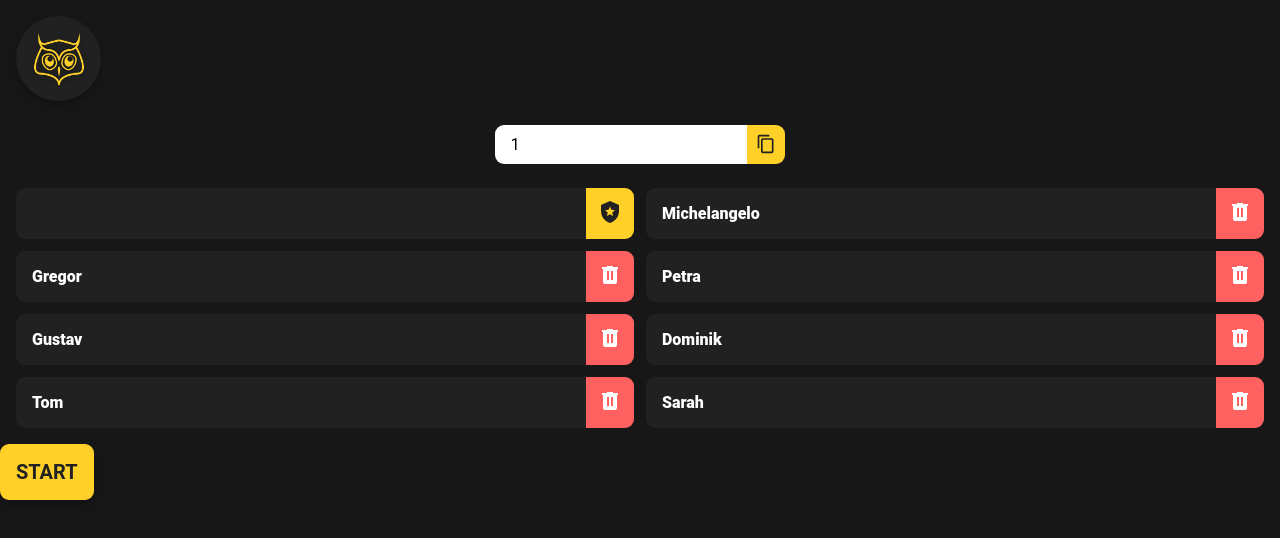
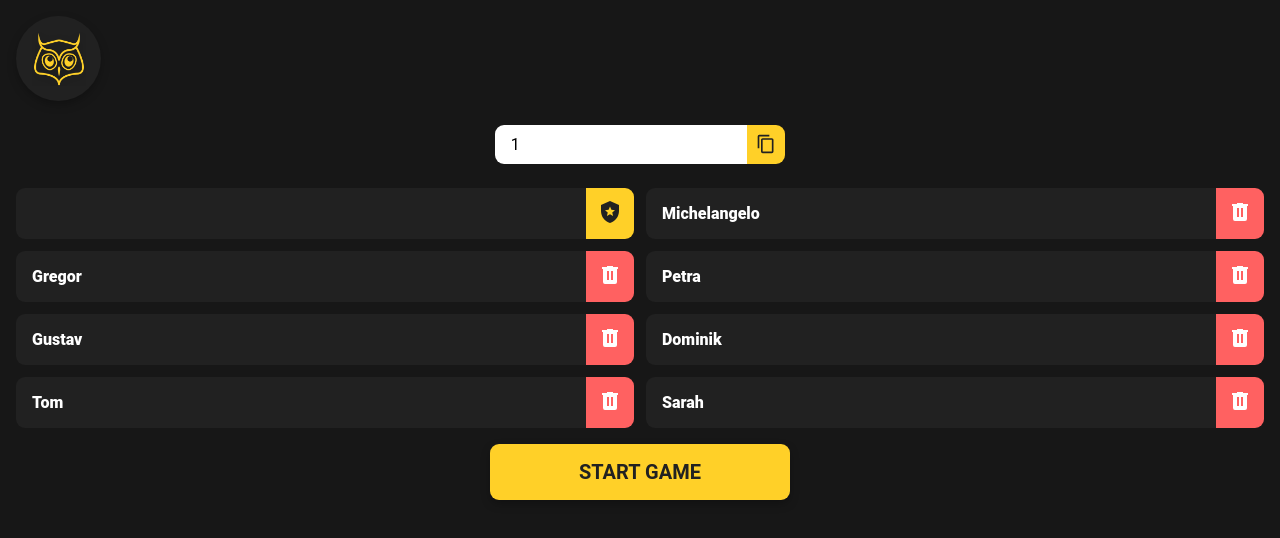
Before and after one commit to nikyoto/nf-capstone, a Next.js app: page /lobby/1 in a window 1280 px wide. Shown: the top 538 px of the page. Built offline with nearby package versions, Linux system fonts and the light colour scheme.

Commit message:
style: added button style, small copy adjustments

```diff
--- a/src/molecules/copy-link/index.jsx
+++ b/src/molecules/copy-link/index.jsx
@@ -14,7 +14,7 @@ export const CopyLink = ({ value, ...props }) => {
 			<CopyToClipboard
 				copied={copied}
 				onClick={() => {
-					copy(value);
+					copy("/lobby/" + value);
 					setCopied(true);
 					setTimeout(() => {
 						setCopied(false);
--- a/src/pages/lobby/[id]/index.jsx
+++ b/src/pages/lobby/[id]/index.jsx
@@ -5,6 +5,7 @@ import { SmallLogo } from "../../../molecules/small-logo";
 import Button from "../../../atoms/button";
 import { CopyLink } from "../../../molecules/copy-link";
 import { PlayerOverview } from "../../../molecules/player-overview";
+import { StyledAppBackground, StyledFieldset } from "../../../ions/styles";
 
 const Page = () => {
 	const name = useStore(state => state.name);
@@ -17,7 +18,9 @@ const Page = () => {
 			<SmallLogo />
 			<CopyLink value={id} />
 			<PlayerOverview>{name}</PlayerOverview>
-			<Button>Start</Button>
+			<StyledFieldset>
+				<Button>Start Game</Button>
+			</StyledFieldset>
 		</>
 	);
 };
```
Also changed, not shown: src/atoms/button/index.jsx (+0 -7 lines), src/molecules/form/index.jsx (+6 -1 lines).
